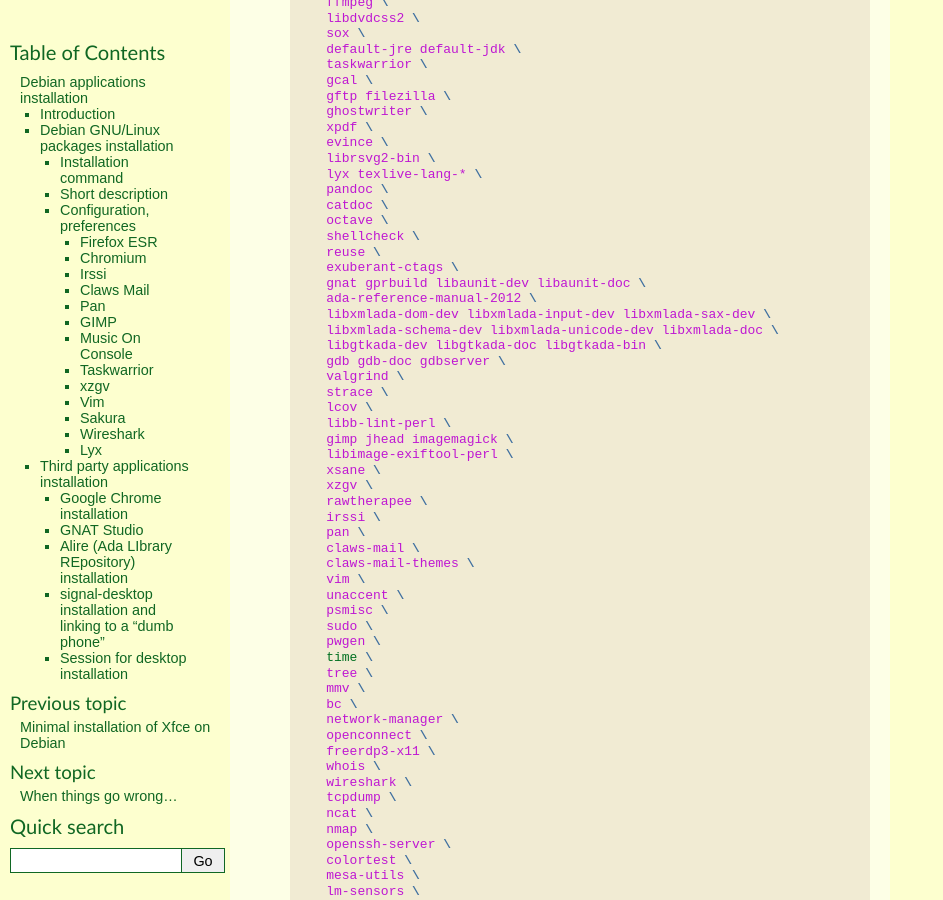
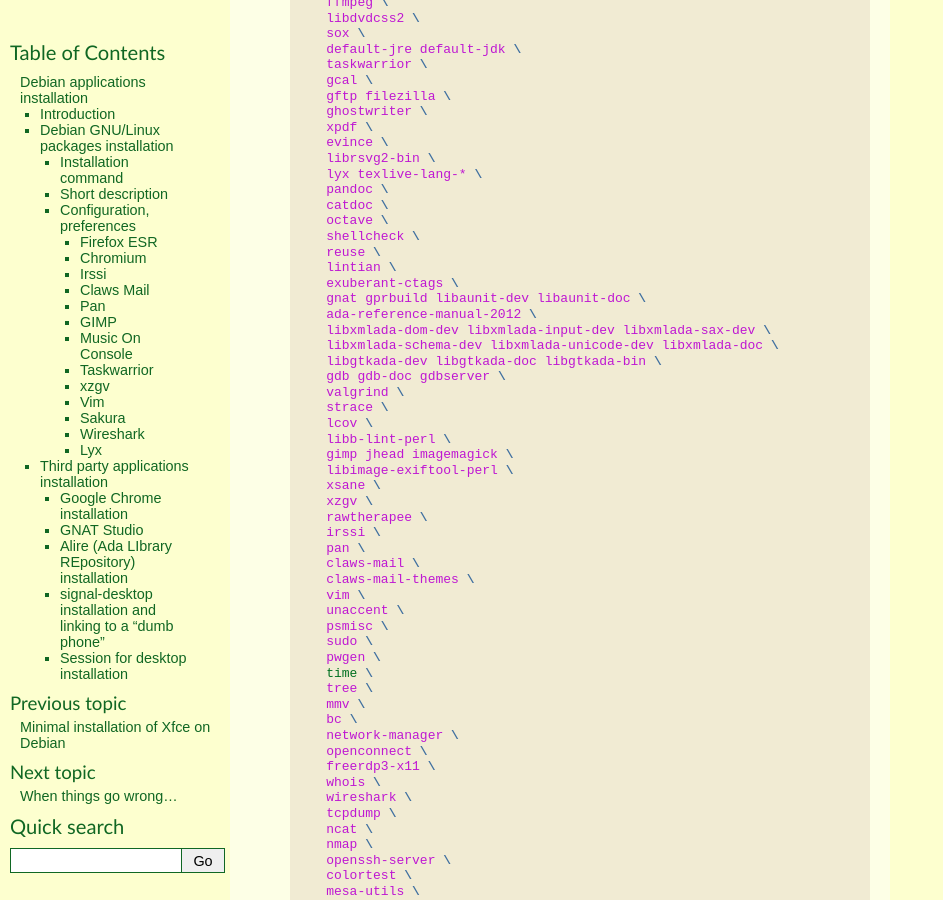
Before and after one commit to thierr26/thierr26_personal_notes_sphinx_sources, a Sphinx documentation site: the page built from source/debian_apps_install.rst, in a window 1280 px wide and 900 px high, scrolled down 1401 px. Shown: the whole window, without its empty margins (0-943 px from the left). Built offline with Sphinx 7.4.7, drawn with Linux system fonts in a browser that asks for light colours; some of the changed text lies outside the part shown.

Commit message:
Add lintian in Debian app. page

```diff
--- a/source/debian_apps_install.rst
+++ b/source/debian_apps_install.rst
@@ -72,6 +72,7 @@
       octave \
       shellcheck \
       reuse \
+      lintian \
       exuberant-ctags \
       gnat gprbuild libaunit-dev libaunit-doc \
       ada-reference-manual-2012 \
@@ -210,6 +211,8 @@
     - Shell script analysis tool
   * - reuse
     - Tool for REUSE copyright and license recommendations
+  * - lintian
+    - Debian package checker
   * - exuberant-ctags
     - Generator of source code definitions indexes
   * - gnat, gprbuild, libaunit-dev, libaunit-doc
```
